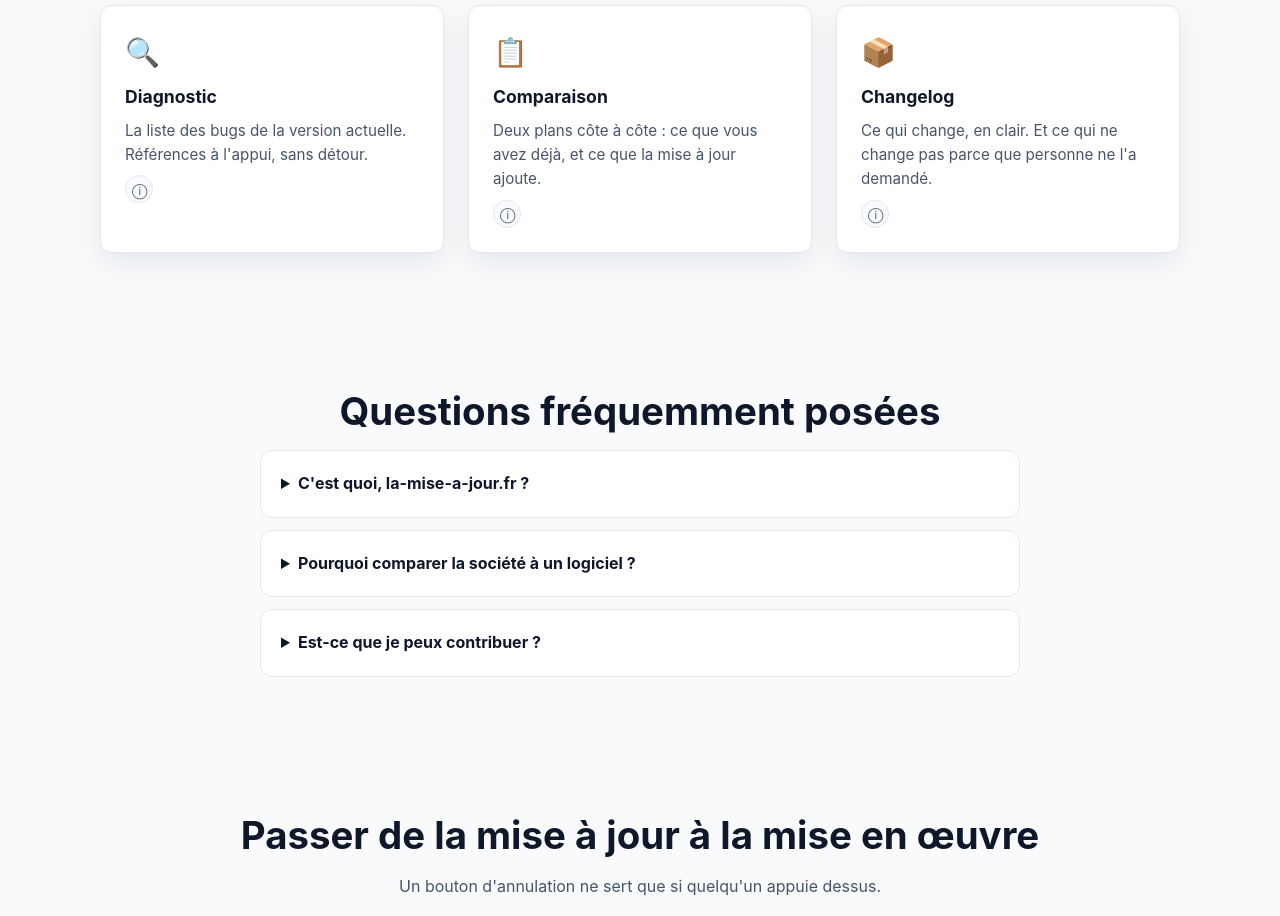
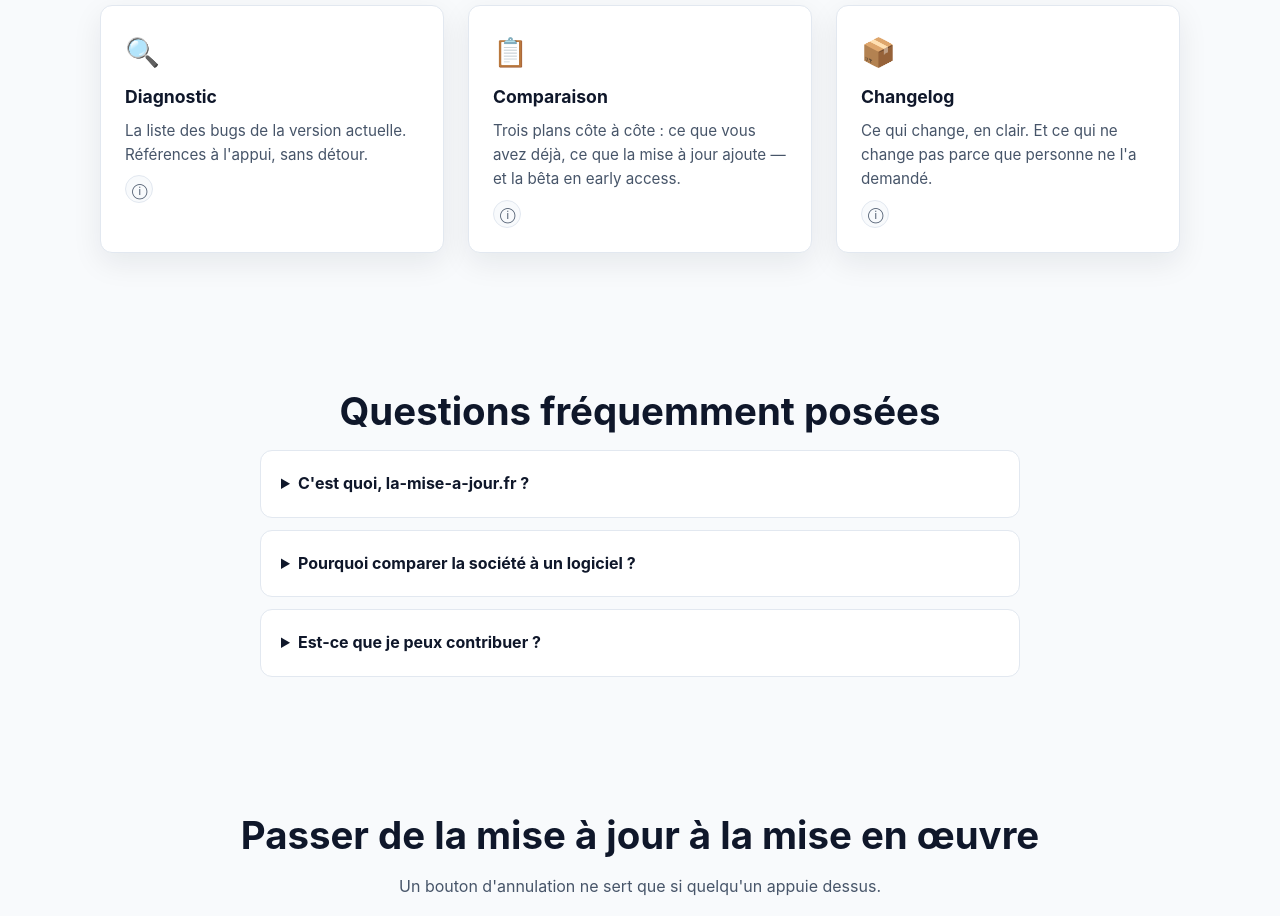
Before and after one commit to democratie-vivante/la-mise-a-jour, a website built with Vite: page index.html in a window 1280 px wide. Shown: the part 1385-2301 px from the top of the page. Built offline with nearby package versions, Linux system fonts and the light colour scheme.

Commit message:
fix: retirer la mention « deux plans » du hub

```diff
--- a/index.html
+++ b/index.html
@@ -113,7 +113,7 @@
           <article class="feature-card">
             <p class="feature-icon" aria-hidden="true">📋</p>
             <h3>Comparaison</h3>
-            <p class="feature-pitch">Deux plans côte à côte : ce que vous avez déjà, et ce que la mise à jour ajoute.</p>
+            <p class="feature-pitch">Trois plans côte à côte : ce que vous avez déjà, ce que la mise à jour ajoute — et la bêta en early access.</p>
             <span class="tip-wrap">
               <button type="button" class="info-btn" aria-expanded="false" aria-controls="tip-h2" aria-label="En savoir plus sur la comparaison">ⓘ</button>
               <span class="tooltip" id="tip-h2" role="tooltip" hidden>Même grille que votre offre télécom : la colonne de gauche vous est déjà facturée.</span>
```
